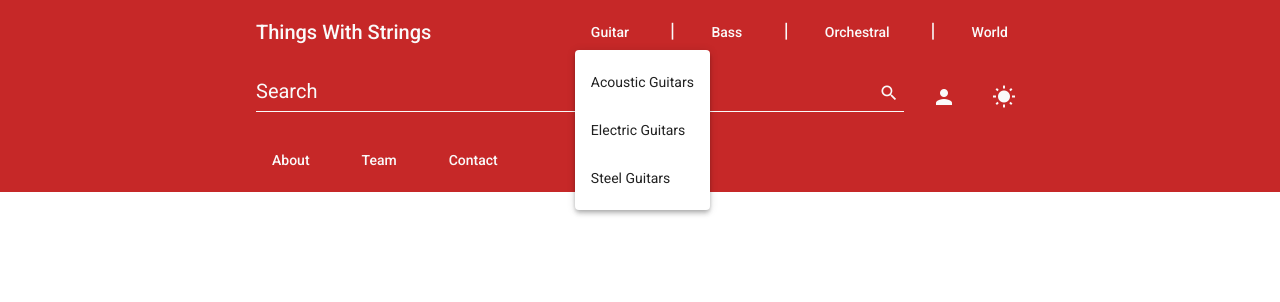
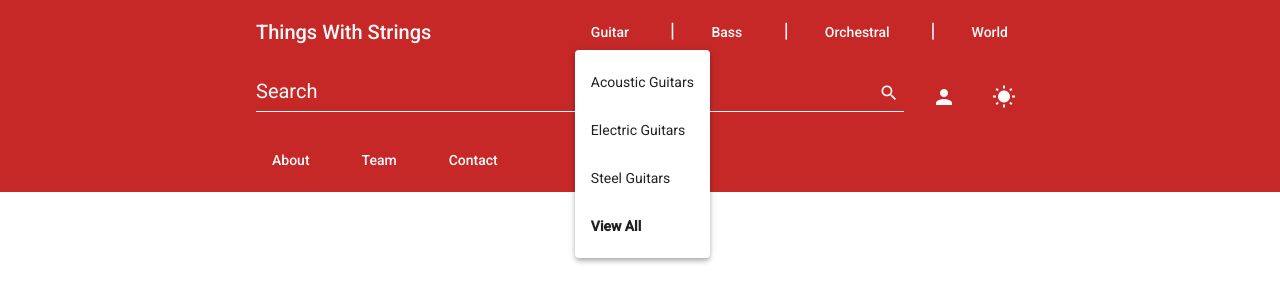
Before and after one commit to SahilMak/ThingsWithStrings, an Angular app: page / in a window 1280 px wide. Both pictures are taken after a click on the button "Guitar". Shown: the top 302 px of the page. Built offline with nearby package versions, Linux system fonts and the light colour scheme; no server answers; what @angular/fire, ngx-auth-firebaseui would draw is missing.

Commit message:
Added "View All" option to header dropdowns

```diff
--- a/src/app/header/header.component.html
+++ b/src/app/header/header.component.html
@@ -12,6 +12,11 @@
           <mat-menu #navMenu="matMenu">
             <button mat-menu-item *ngFor="let sub of subCategories[category]">
               {{ sub | titlecase }}
+            </button>
+            <button mat-menu-item>
+              <b>
+                View All
+              </b>
             </button>
           </mat-menu>
           <span class="toggled-color" [ngClass]="{ 'left-margin': !isLast }">
```
